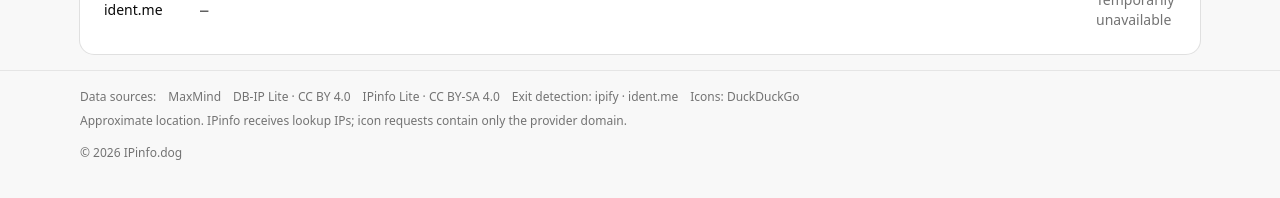
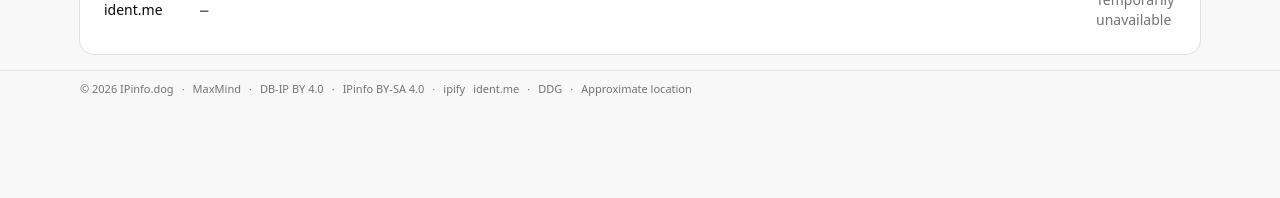
Before and after one commit to realqingtian/IPinfo.dog, a Next.js app: page / in a window 1280 px wide. Shown: the part 420-618 px from the top of the page. Built offline with nearby package versions, Linux system fonts and the light colour scheme; no server answers.

Commit message:
fix: compact footer and use asterisk IP masks

```diff
--- a/messages/en.json
+++ b/messages/en.json
@@ -95,13 +95,13 @@
     "online": "Online lookup",
     "region": "Region",
     "scrollHint": "Swipe to see the full comparison.",
-    "dataSources": "Data sources:",
-    "iconSource": "Icons:",
-    "footerNotice": "Approximate location. IPinfo receives lookup IPs; icon requests contain only the provider domain.",
-    "exitSource": "Exit detection:",
+    "footerNotice": "Approximate location",
     "echoTitle": "Exit comparison",
     "echoStatus": "Status",
     "echoSame": "Matches",
-    "echoDifferent": "Different exit"
+    "echoDifferent": "Different exit",
+    "footerLabel": "Sources and copyright",
+    "ipinfoNotice": "Lookup IPs are sent to IPinfo.",
+    "iconNotice": "Icons by DuckDuckGo; requests contain only provider domains."
   }
 }
--- a/messages/zh-CN.json
+++ b/messages/zh-CN.json
@@ -95,13 +95,13 @@
     "online": "在线查询",
     "region": "地区",
     "scrollHint": "左右滑动查看完整对照。",
-    "dataSources": "数据来源：",
-    "iconSource": "图标：",
-    "footerNotice": "定位仅供参考。IPinfo 接收查询 IP；图标仅查询服务商域名。",
-    "exitSource": "出口检测：",
+    "footerNotice": "仅供参考",
     "echoTitle": "出口对照",
     "echoStatus": "状态",
     "echoSame": "与当前一致",
-    "echoDifferent": "不同出口"
+    "echoDifferent": "不同出口",
+    "footerLabel": "来源与版权",
+    "ipinfoNotice": "查询 IP 会发送至 IPinfo。",
+    "iconNotice": "图标由 DuckDuckGo 提供，仅查询服务商域名。"
   }
 }
--- a/messages/zh-TW.json
+++ b/messages/zh-TW.json
@@ -95,13 +95,13 @@
     "online": "線上查詢",
     "region": "地區",
     "scrollHint": "左右滑動查看完整對照。",
-    "dataSources": "資料來源：",
-    "iconSource": "圖示：",
-    "footerNotice": "定位僅供參考。IPinfo 接收查詢 IP；圖示僅查詢服務商網域。",
-    "exitSource": "出口偵測：",
+    "footerNotice": "僅供參考",
     "echoTitle": "出口對照",
     "echoStatus": "狀態",
     "echoSame": "與目前一致",
-    "echoDifferent": "不同出口"
+    "echoDifferent": "不同出口",
+    "footerLabel": "來源與版權",
+    "ipinfoNotice": "查詢 IP 會傳送至 IPinfo。",
+    "iconNotice": "圖示由 DuckDuckGo 提供，僅查詢服務商網域。"
   }
 }
--- a/src/components/layout/source-footer.tsx
+++ b/src/components/layout/source-footer.tsx
@@ -5,18 +5,19 @@ import { sourceLinks } from "@/lib/contracts/ip-sources";
 export function SourceFooter({ year }: { year: number }) {
   const t = useTranslations("Sources");
   const link = "underline-offset-4 hover:text-foreground hover:underline";
-  return <footer className="border-t text-xs leading-5 text-muted-foreground">
-    <div className="mx-auto flex w-full max-w-[1168px] flex-col gap-1 px-3 py-4 sm:px-6">
-      <p className="flex flex-wrap items-baseline gap-x-3 gap-y-1">
-        <span>{t("dataSources")}</span>
-        <a href={sourceLinks.maxmind} className={link} target="_blank" rel="noreferrer">MaxMind</a>
-        <span><a href={sourceLinks.dbip} className={link} target="_blank" rel="noreferrer">DB-IP Lite</a> · <a href="https://creativecommons.org/licenses/by/4.0/" className={link} target="_blank" rel="noreferrer">CC BY 4.0</a></span>
-        <span><a href={sourceLinks.ipinfo} className={link} target="_blank" rel="noreferrer">IPinfo Lite</a> · <a href="https://creativecommons.org/licenses/by-sa/4.0/" className={link} target="_blank" rel="noreferrer">CC BY-SA 4.0</a></span>
-        <span>{t("exitSource")} <a href="https://www.ipify.org/" className={link} target="_blank" rel="noreferrer">ipify</a> · <a href="https://api.ident.me/" className={link} target="_blank" rel="noreferrer">ident.me</a></span>
-        <span>{t("iconSource")} <a href="https://duckduckgo.com/duckduckgo-help-pages/privacy/favicons" className={link} target="_blank" rel="noreferrer">DuckDuckGo</a></span>
+  const separator = <span aria-hidden="true">·</span>;
+  return <footer className="border-t text-[11px] leading-5 text-muted-foreground" data-source-footer>
+    <div className="mx-auto max-w-[1168px] overflow-x-auto" tabIndex={0} role="region" aria-label={t("footerLabel")}>
+      <p className="flex w-max min-w-full items-center gap-2 whitespace-nowrap px-3 py-2 sm:px-6">
+        <span translate="no">© {year} IPinfo.dog</span>{separator}
+        <a href={sourceLinks.maxmind} className={link} target="_blank" rel="noreferrer">MaxMind</a>{separator}
+        <span><a href={sourceLinks.dbip} className={link} target="_blank" rel="noreferrer">DB-IP</a> <a href="https://creativecommons.org/licenses/by/4.0/" className={link} target="_blank" rel="noreferrer" aria-label="Creative Commons Attribution 4.0">BY 4.0</a></span>{separator}
+        <span><a href={sourceLinks.ipinfo} className={link} target="_blank" rel="noreferrer" title={t("ipinfoNotice")} aria-label={`IPinfo · ${t("ipinfoNotice")}`}>IPinfo</a> <a href="https://creativecommons.org/licenses/by-sa/4.0/" className={link} target="_blank" rel="noreferrer" aria-label="Creative Commons Attribution-ShareAlike 4.0">BY-SA 4.0</a></span>{separator}
+        <a href="https://www.ipify.org/" className={link} target="_blank" rel="noreferrer">ipify</a>
+        <a href="https://api.ident.me/" className={link} target="_blank" rel="noreferrer">ident.me</a>{separator}
+        <a href="https://duckduckgo.com/duckduckgo-help-pages/privacy/favicons" className={link} target="_blank" rel="noreferrer" title={t("iconNotice")} aria-label={`DuckDuckGo · ${t("iconNotice")}`}>DDG</a>{separator}
+        <span>{t("footerNotice")}</span>
       </p>
-      <p>{t("footerNotice")}</p>
-      <p className="mt-2" translate="no">© {year} IPinfo.dog</p>
     </div>
   </footer>;
 }
--- a/src/features/ip/presentation.ts
+++ b/src/features/ip/presentation.ts
@@ -12,10 +12,10 @@ export function ipDisplayParts(address: string): string[] {
 /** Only display is masked. Clipboard, lookups and links retain the original IP. */
 export function maskIpAddress(value: string): string {
   const { address, family } = parseIp(value);
-  if (family === "ipv4") return address.split(".").slice(0, 2).join(".") + ".••.••";
+  if (family === "ipv4") return address.split(".").slice(0, 2).join(".") + ".**.**";
   const [head, tail] = address.split("::"), left = head ? head.split(":") : [], right = tail ? tail.split(":") : [];
   const groups = tail !== undefined ? [...left, ...Array<string>(8 - left.length - right.length).fill("0"), ...right] : left;
-  const visible = groups.slice(0, 4), masked = [...visible, "••", "••", "••", "••"];
+  const visible = groups.slice(0, 4), masked = [...visible, "**", "**", "**", "**"];
   let bestStart = -1, bestLength = 1;
   for (let start = 0; start < visible.length;) {
     if (visible[start] !== "0") { start++; continue; }
```
Also changed, not shown: 8 other files (tests, documents, lock files or other folders).
